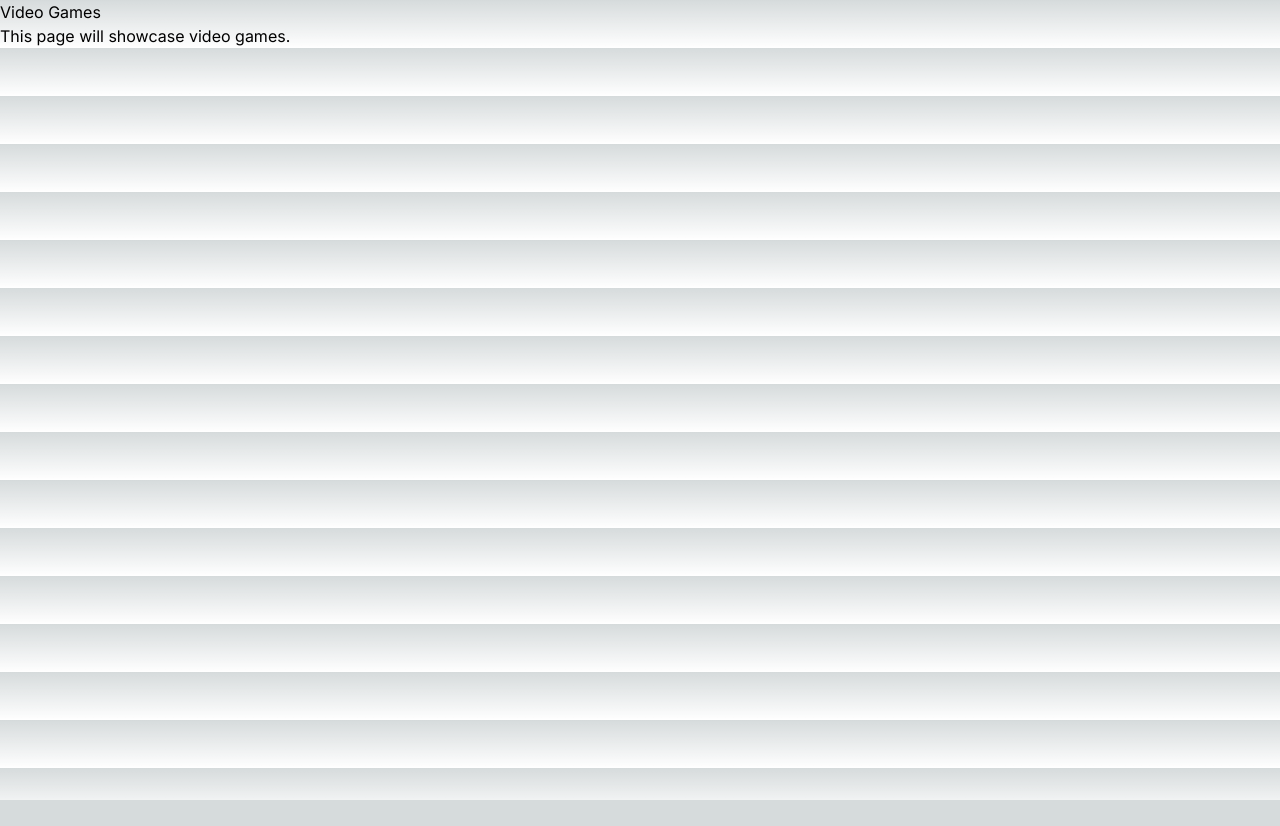
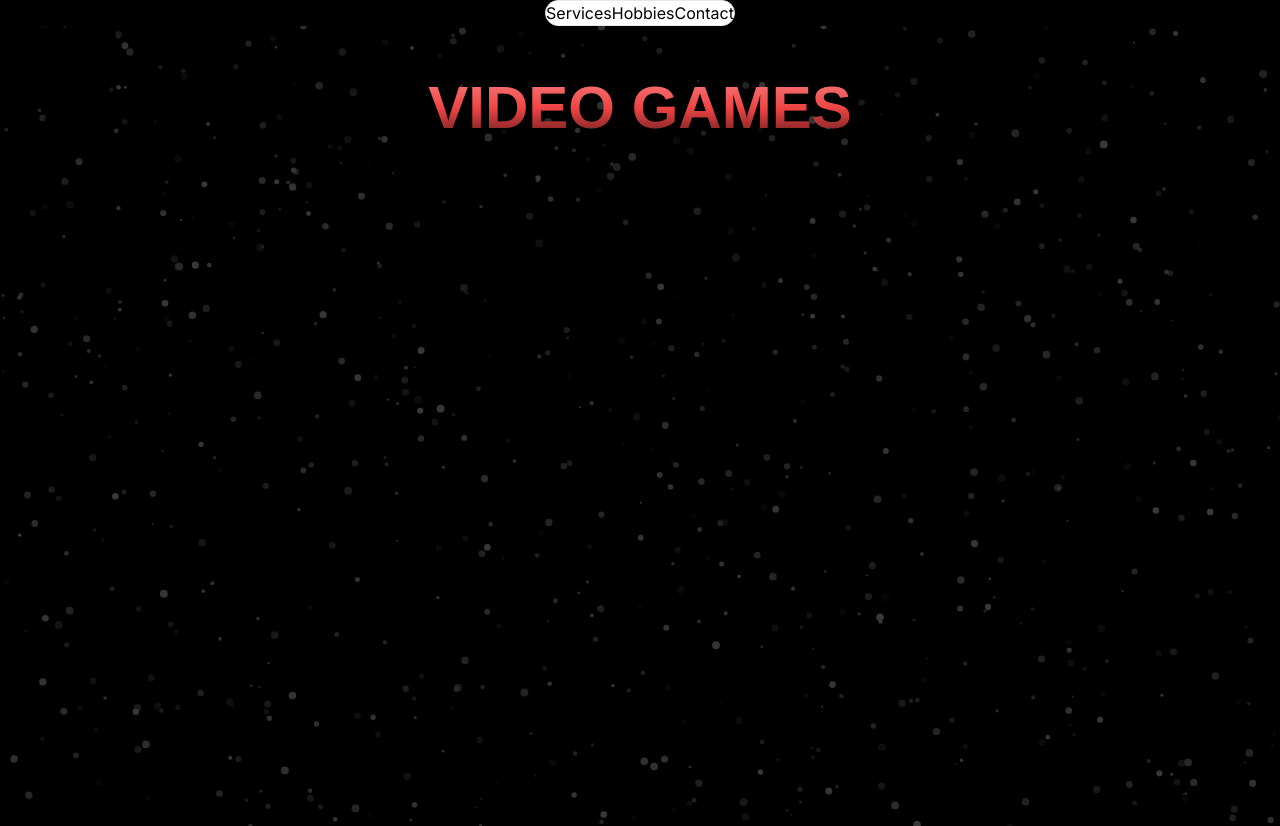
Before and after one commit to sivavarunan/my-website, a Next.js app: page /products/videogame in a window 1280 px wide. Before the commit the page ends 800 px from the top, so only its background shows below. Built offline with nearby package versions, Linux system fonts and the light colour scheme.

Commit message:
added basic stuff to video games page

```diff
--- a/src/app/products/videogame/page.tsx
+++ b/src/app/products/videogame/page.tsx
@@ -1,12 +1,36 @@
 
 import React from 'react';
+import App from '@/Components/App';
+import { SparklesCore } from '@/Components/sparkles';
 
 const VideoGamePage: React.FC = () => {
   return (
-    <div>
-      <h1>Video Games</h1>
-      <p>This page will showcase video games.</p>
-    </div>
+    <App>
+      <div>
+        <div className="relative h-screen overflow-hidden">
+          <SparklesCore
+            id="tsparticlesfullpage"
+            background="transparent"
+            minSize={1.0}
+            maxSize={4.0}
+            particleDensity={120}
+            className="absolute inset-0"
+            particleColor="#383838"
+            speed={5}
+          />
+          <div className="flex flex-col justify-center items-center p-4">
+           <div className="max-w-screen-lg w-full">
+           <div className="flex flex-col items-center justify-center mb-6">
+         <h1 className="text-6xl text-center font-bold font-karla bg-clip-text text-transparent bg-gradient-to-b from-red-300 via-red-500 to-black drop-shadow-2xl shadow-red-500/30 p-6 rounded-lg transform hover:scale-105 transition-transform duration-300 ease-in-out mt-3">
+          VIDEO GAMES
+        </h1>
+          <p>This page will showcase video games.</p>
+        </div>
+        </div>
+        </div>
+        </div>
+      </div>
+    </App>
   );
 };
 
```
